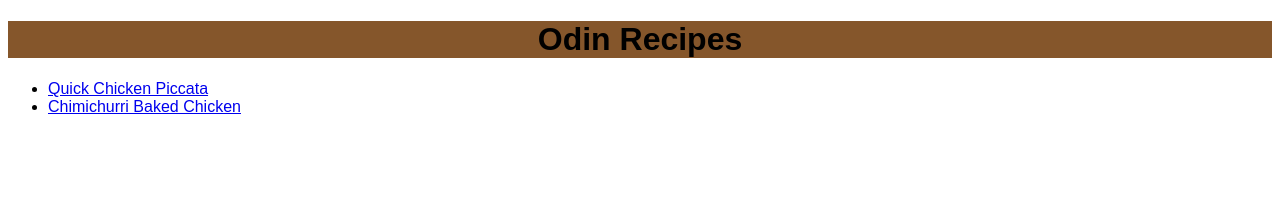
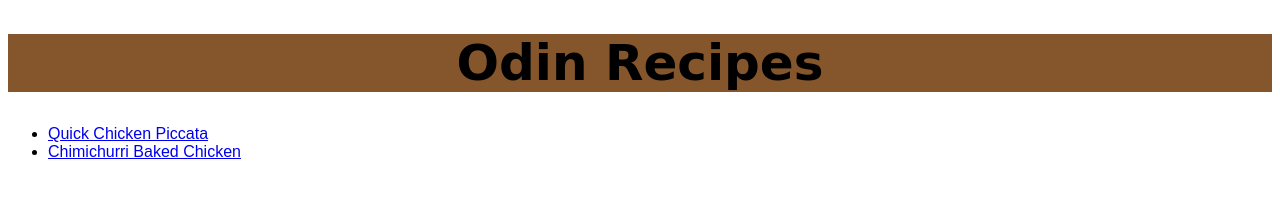
Before and after one commit to brobstir/odin-recipes, a plain HTML site: page index.html in a window 1280 px wide. Drawn offline with Linux system fonts and the light colour scheme.

Commit message:
Add basic style

```diff
--- a/index.html
+++ b/index.html
@@ -9,7 +9,7 @@
     <link rel="stylesheet" href="./styles.css">
 </head>
 <body>
-    <h1>
+    <h1 class="index-title">
         Odin Recipes
     </h1>
    <ul>
--- a/styles.css
+++ b/styles.css
@@ -1,3 +1,4 @@
 *{font-family: sans-serif;}
-h1{color: black;background-color: rgb(133, 86, 43);text-align: center;}
-h3{color:black;background-color: blanchedalmond;}
+.index-title{font-size: 50px;font-family: cursive;}
+h1{color: black;background-color: rgb(133, 86, 43);text-align: center;font-family: cursive;}
+h3{color:black;background-color: blanchedalmond;font-family: cursive;}
```
